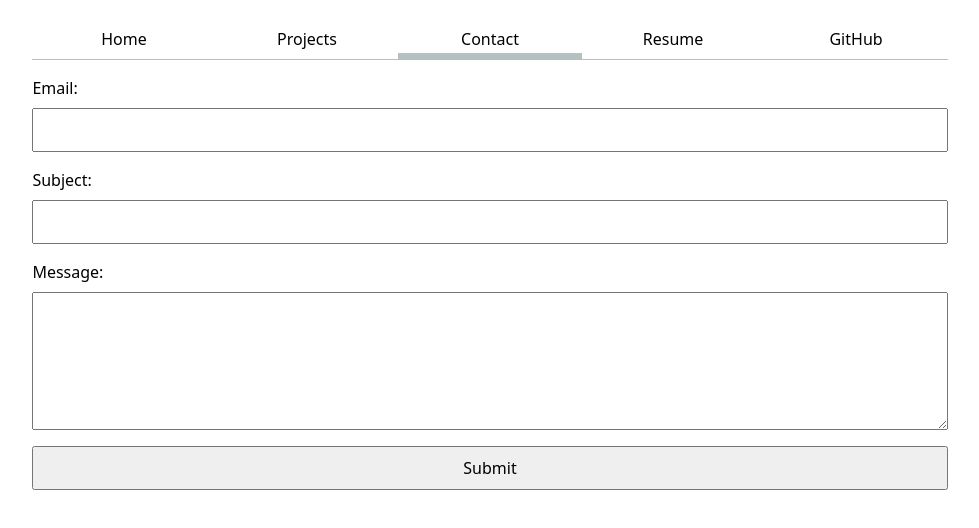
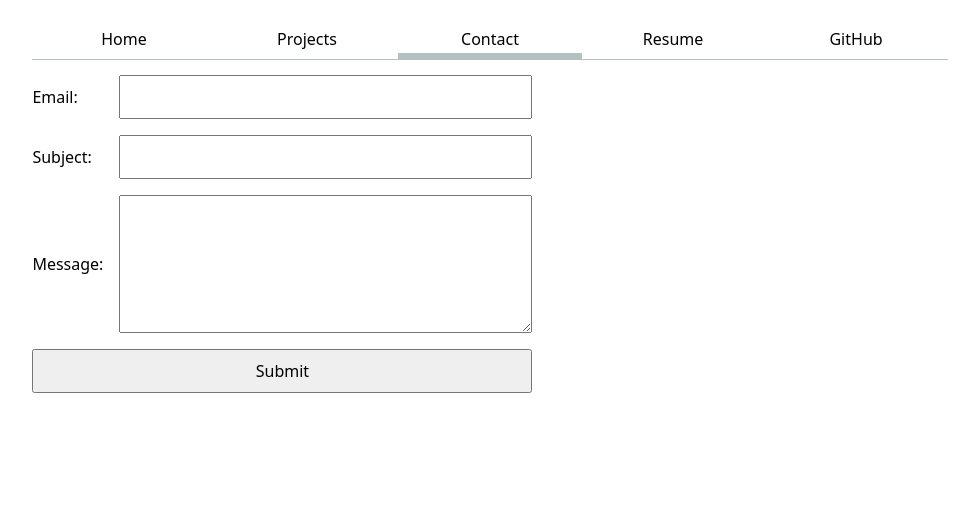
Before and after one commit to mihirnvad/portfolio, a plain HTML site: page contact/index.html in a window 1280 px wide. Shown: the part 100-628 px from the top of the page, without its empty margins (150-1129 px from the left). Drawn offline with Linux system fonts and the light colour scheme.

Commit message:
contacts update

```diff
--- a/contact/index.html
+++ b/contact/index.html
@@ -19,16 +19,19 @@
 
     <form action="mailto:vadmihir09@gmail.com" method="POST" enctype="text/plain">
 
-    <label>Email:</label>
-    <input type="email" name="email">
+        <label>
+            Email:<input type="email" name="email">
+        </label>
 
-    <label>Subject:</label>
-    <input name="subject">
+        <label>
+            Subject:<input name="subject">
+        </label>
 
-    <label>Message:</label>
-    <textarea name="body" rows="5" cols="30"></textarea>
+        <label>
+            Message:<textarea name="body" rows="5" cols="30"></textarea>
+        </label>
 
-    <button>Submit</button>
+        <button>Submit</button>
 
     </form>
 
--- a/style.css
+++ b/style.css
@@ -27,21 +27,28 @@ nav a.current {
   padding-bottom: 0.1em;
 }
 
+form {
+  display: grid;
+  grid-template-columns: auto 1fr;
+  gap: 1em;
+  max-width: 500px;
+}
+
 label {
-  display: block;
-  margin-block: 1em 0.5em;
+  display: grid;
+  grid-template-columns: subgrid;
+  grid-column: 1/-1;
+  align-items: center;
 }
 
 input,
 textarea,
 button {
-  display: block;
-  width: 100%;
-  box-sizing: border-box;
   font: inherit;
   padding: 0.5em;
+  box-sizing: border-box;
 }
 
 button {
-  margin-top: 1em;
+  grid-column: 1/-1;
 }
```
